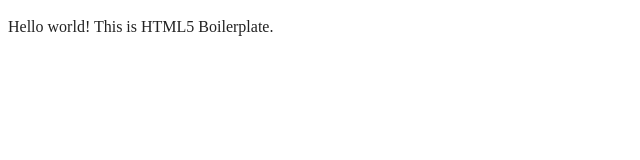
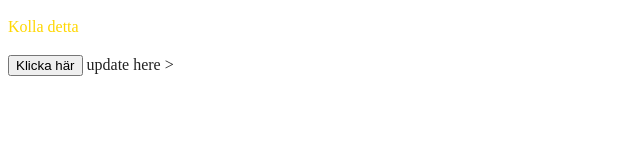
Before and after one commit to Fengan99/Javascript-Assignment, a website built with webpack: page P13HTMLDOM/index.html in a window 1280 px wide. Shown: the whole page, without its empty margins (0-640 px from the left). Built offline with nearby package versions, Linux system fonts and the light colour scheme.

Commit message:
P13HTMLDOM

```diff
--- a/P13HTMLDOM/index.html
+++ b/P13HTMLDOM/index.html
@@ -23,10 +23,11 @@
 </head>
 
 <body>
+  <p id = "text0">Denna text kommer uppdateras med siffror</p>
+  <button id = "button0"> Klicka här </button>
+  <buttton id = "button1"> update here </buttton>
+>  <script src="js/app.js"></script>
 
-  <!-- Add your site or application content here -->
-  <p>Hello world! This is HTML5 Boilerplate.</p>
-  <script src="js/app.js"></script>
 
 </body>
 
--- a/P13HTMLDOM/js/app.js
+++ b/P13HTMLDOM/js/app.js
@@ -0,0 +1,14 @@
+const textField0 = document.getElementById("text0");
+
+textField0.innerHTML = "Kolla detta";
+textField0.style.color = 'gold';
+
+
+
+
+//KNAPPEN
+
+const button0 = document.getElementById("button0");
+button0.addEventListener("click", () => {
+  textField0.innerHTML = "Hej då";
+});
```
Also changed, not shown: P9-Functions/js/app.js (line endings or trailing spaces).
